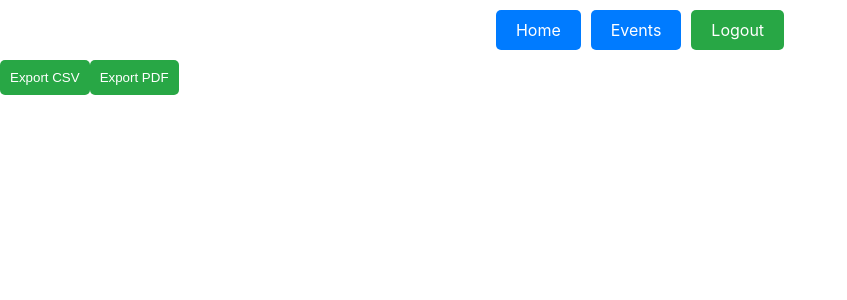
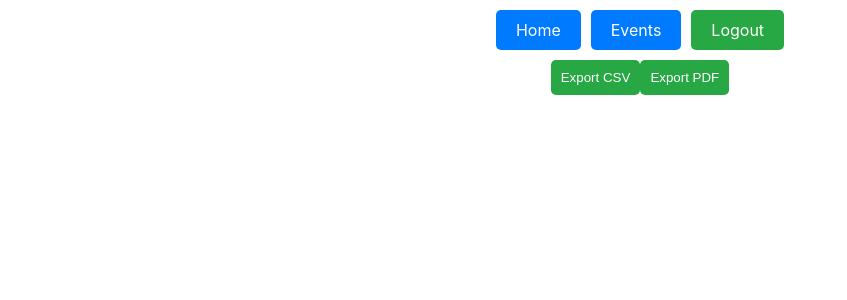
Before and after one commit to kevinqhpham/4353-Project, a React (Create React App) app: page /adminpage in a window 1280 px wide. Shown: the top 300 px of the page, without its empty margins (0-847 px from the left). Built offline with nearby package versions, Linux system fonts and the light colour scheme; no server answers.

Commit message:
centered export buttons

```diff
--- a/src/pages/AdminPage.js
+++ b/src/pages/AdminPage.js
@@ -39,7 +39,7 @@ function AdminPage() {
       <div className="header">
         <AdminHeader />
       </div>
-      <div className="mt-6 space-x-4">
+      <div className="header">
         <button
           onClick={() => downloadReport("csv")}
           className="bg-blue-500 hover:bg-blue-700 text-white font-bold py-2 px-4 rounded">
```
Also changed, not shown: 2 other files (tests, documents, lock files or other folders).
